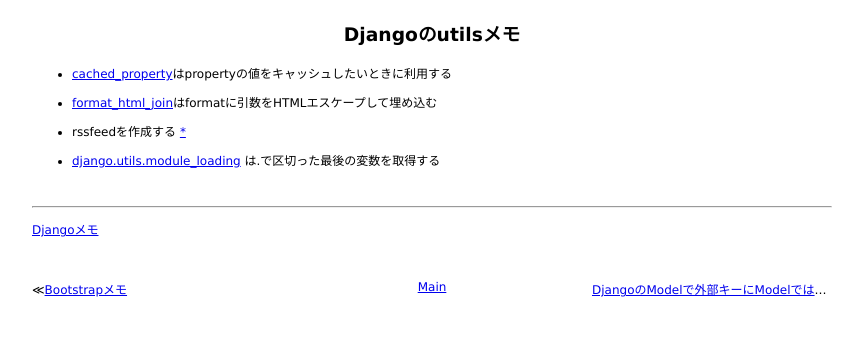
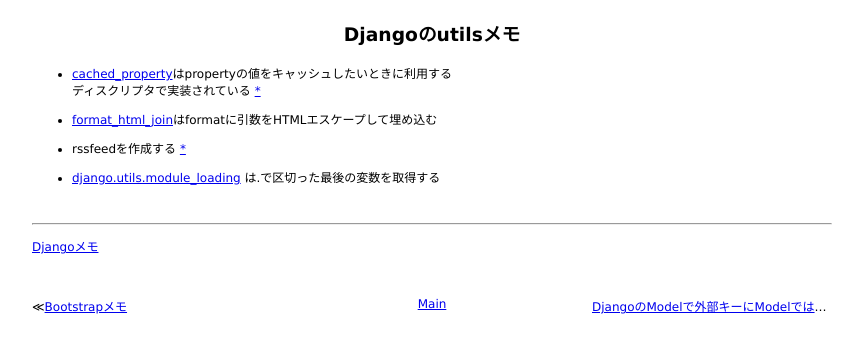
Before and after one commit to 38elements/38elements.github.com, a Jekyll site: the page built from _posts/2014-12-16-django-utils.md, in a window 1280 px wide. Shown: the top 353 px of the page, without its empty margins (208-1071 px from the left). Built offline with Jekyll 4.4.1, drawn with Linux system fonts in a browser that asks for light colours.

Commit message:
Update 2014-12-16-django-utils.md

```diff
--- a/_posts/2014-12-16-django-utils.md
+++ b/_posts/2014-12-16-django-utils.md
@@ -4,6 +4,7 @@ title: Djangoのutilsメモ
 ---
 
 * [cached_property](https://docs.djangoproject.com/en/stable/ref/utils/#django.utils.functional.cached_property)はpropertyの値をキャッシュしたいときに利用する
+ディスクリプタで実装されている [\*](https://docs.djangoproject.com/en/stable/_modules/django/utils/functional/#cached_property)
 
 * [format_html_join](https://docs.djangoproject.com/en/stable/ref/utils/#django.utils.html.format_html)はformatに引数をHTMLエスケープして埋め込む
 
```
